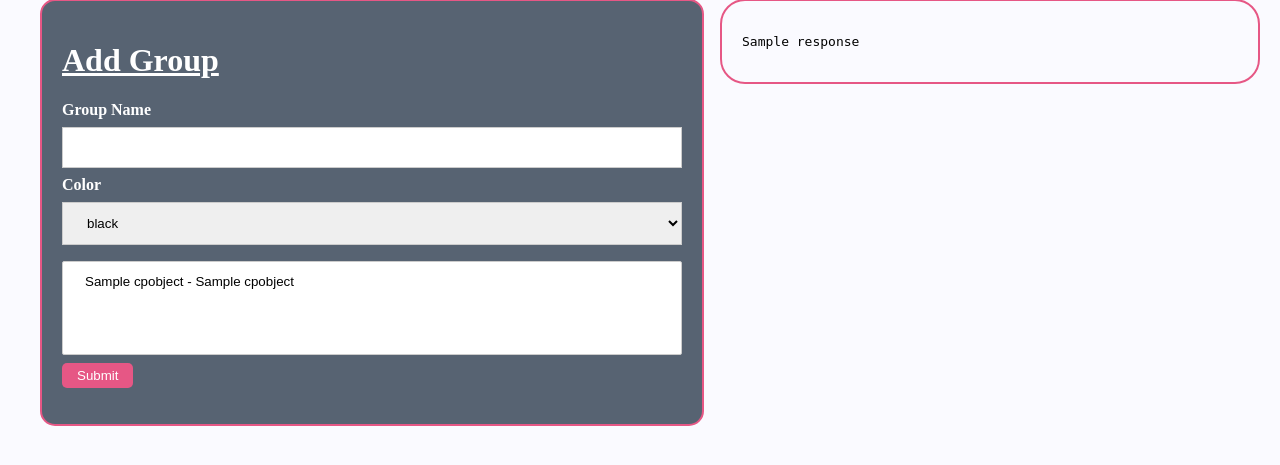
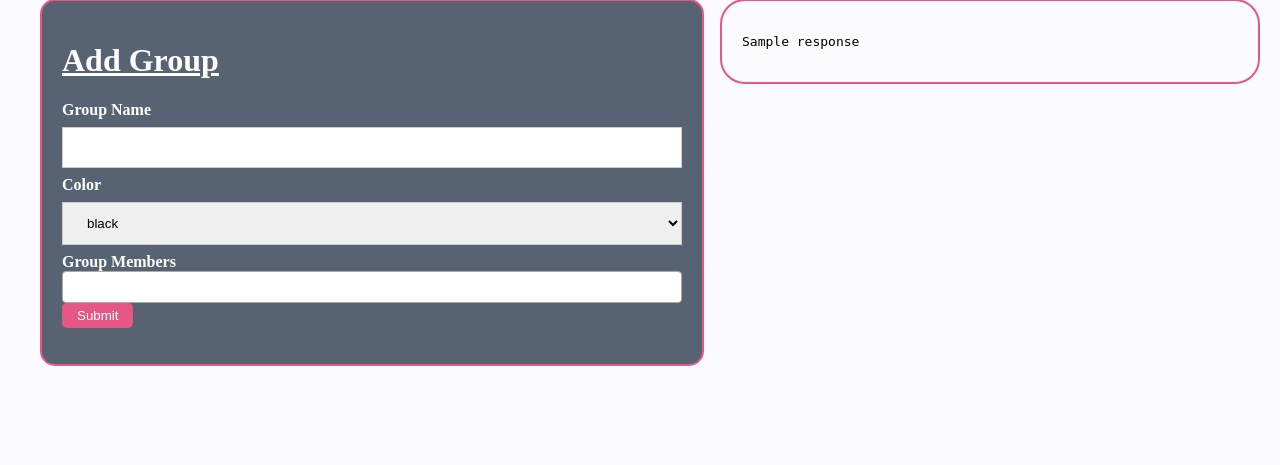
Before and after one commit to 0dadj1an/cpapi, a Flask app: template app/templates/addgroup.html in a window 1280 px wide. Shown: the part 109-574 px from the top of the page. Run offline with Flask 2, Linux system fonts and the light colour scheme; the template is opened without the code that fills it: most values are stand-ins (such as "Sample title", 1, 10 or a date in 2020); parts of the project's set-up code (start-up, migrations or seed data) failed here and were passed over.

Commit message:
Select2 JS added to group member additions as well.

```diff
--- a/app/templates/addgroup.html
+++ b/app/templates/addgroup.html
@@ -1,7 +1,10 @@
 <html>
   <head>
+    <link rel="shortcut icon" href="{{ url_for('static', filename='files/cpapi.ico') }}">
     <link rel="stylesheet" type="text/css" href="{{ url_for('static',filename='styles/cpapi.css') }}?v={{config['version']}}">
-    <link rel="shortcut icon" href="{{ url_for('static', filename='files/cpapi.ico') }}">
+    <link href="https://cdnjs.cloudflare.com/ajax/libs/select2/4.0.6-rc.0/css/select2.min.css" rel="stylesheet" />
+    <script src="https://ajax.googleapis.com/ajax/libs/jquery/3.3.1/jquery.min.js"></script>
+    <script src="https://cdnjs.cloudflare.com/ajax/libs/select2/4.0.6-rc.0/js/select2.min.js"></script>
     <script src="{{url_for('static', filename='js/cpapi.js')}}"></script>
   </head>
     <body>
@@ -22,11 +25,13 @@
                 <option value="{{ color }}">{{ color }}</option>
                 {%- endfor -%}
               </select>
-              <select multiple name="members">
+              <label><b>Group Members</b></label>
+              <select class="selectjs" multiple="multiple" name="members">
                 {%- for cpobject in allobjects['networkobjects'] -%}
                   <option value="{{ cpobject[0] }}">{{ cpobject[1] }} - {{ cpobject[2] }}</option>
                 {%- endfor -%}
               </select>
+              <br>
               <input type="submit" value="Submit">
             </form>
           </div>
```
